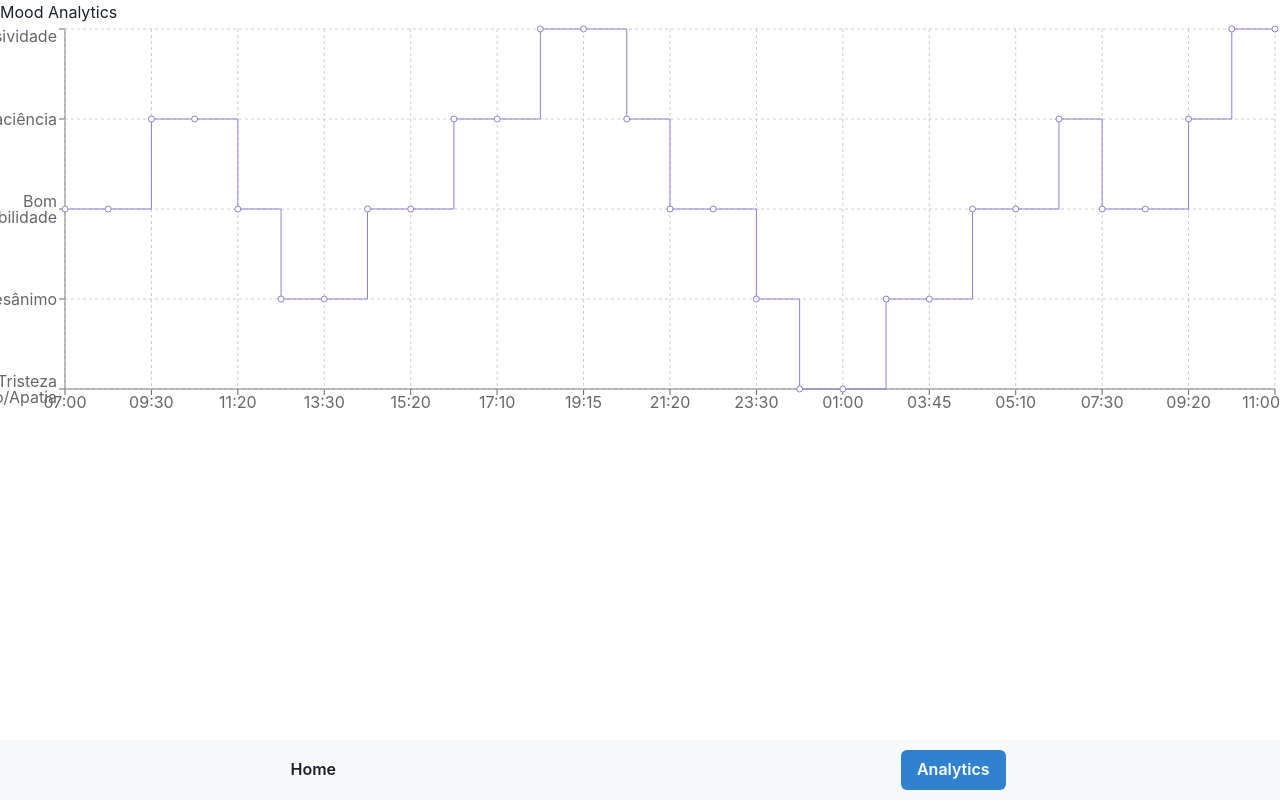
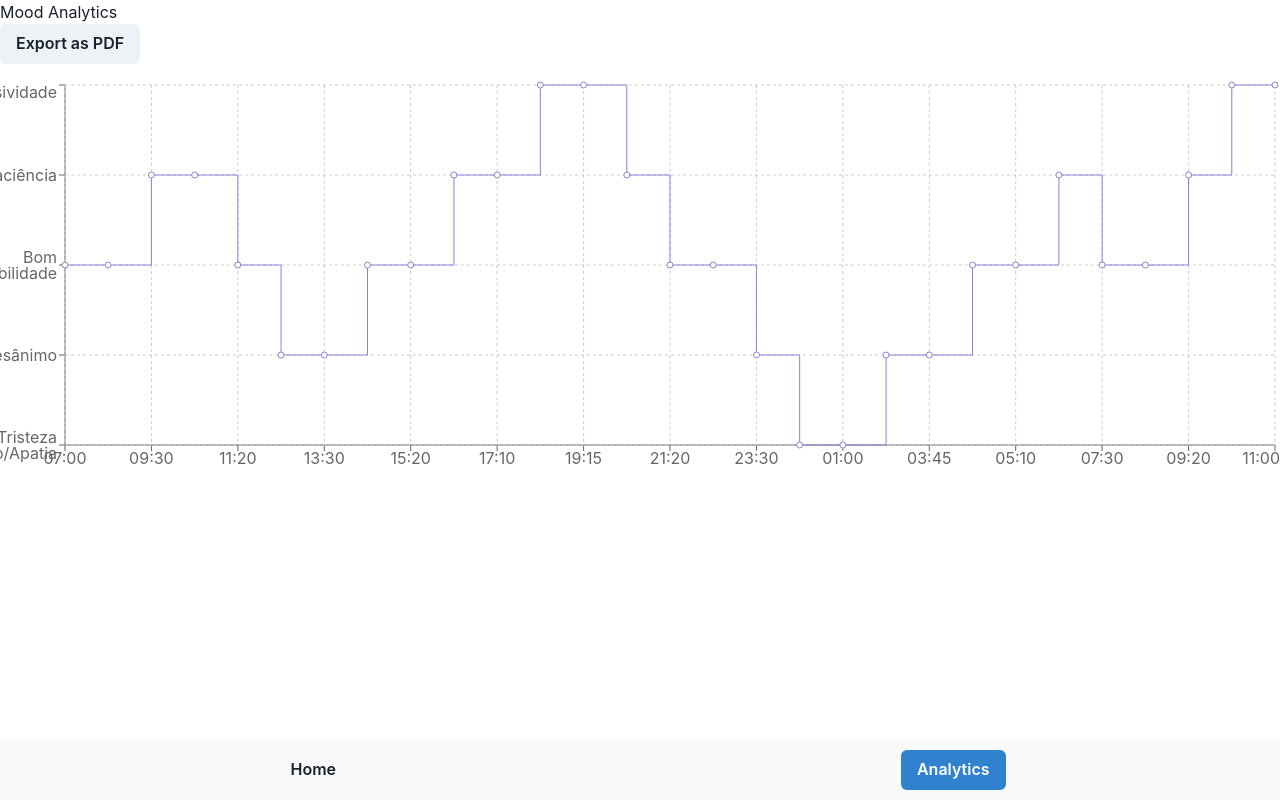
Before and after one commit to Neural-Pulse/emotion, a React (Vite) app: page /analytics in a window 1280 px wide. Built offline with nearby package versions, Linux system fonts and the light colour scheme.

Commit message:
feat: :sparkles: implement PDF generate and export

```diff
--- a/package.json
+++ b/package.json
@@ -18,6 +18,8 @@
     "chartjs-adapter-date-fns": "^3.0.0",
     "date-fns": "^3.6.0",
     "framer-motion": "^11.0.28",
+    "html2canvas": "^1.4.1",
+    "jspdf": "^2.5.1",
     "react": "^18.2.0",
     "react-chartjs-2": "^5.2.0",
     "react-dom": "^18.2.0",
--- a/src/components/LineChart/index.tsx
+++ b/src/components/LineChart/index.tsx
@@ -1,5 +1,8 @@
-import React from 'react';
+import React, { useRef } from 'react';
 import { LineChart, Line, XAxis, YAxis, CartesianGrid, Tooltip, ResponsiveContainer } from 'recharts';
+import html2canvas from 'html2canvas';
+import jsPDF from 'jspdf';
+import { Button } from '@chakra-ui/react';
 
 const MoodChart = ({ data }) => {
     const moodStates = [
@@ -10,7 +13,23 @@ const MoodChart = ({ data }) => {
         "Euforia/Agitação/Aceleração/Agressividade"
     ];
 
+    const chartRef = useRef(null);
+    const handleExportPDF = async () => {
+        const chart = chartRef.current;
+        const canvas = await html2canvas(chart);
+        const imgData = canvas.toDataURL('image/png');
+        const pdf = new jsPDF();
+        pdf.addImage(imgData, 'PNG', 10, 10, 180, 100);
+        pdf.save('mood_chart.pdf');
+    };
+
+
     return (
+        <div>
+            <Button onClick={handleExportPDF} mb={4}>
+                Export as PDF
+            </Button>
+            <div ref={chartRef}>
                 <ResponsiveContainer width="100%" height={400}>
                     <LineChart data={data}>
                         <XAxis dataKey="time" />
@@ -20,6 +39,8 @@ const MoodChart = ({ data }) => {
                         <Line type="stepAfter" dataKey="moodState" stroke="#8884d8" />
                     </LineChart>
                 </ResponsiveContainer>
+            </div>
+        </div>
     );
 };
 
```
Also changed, not shown: 1 other file (tests, documents, lock files or other folders). Lines whose indentation alone changed are shown as unchanged.
